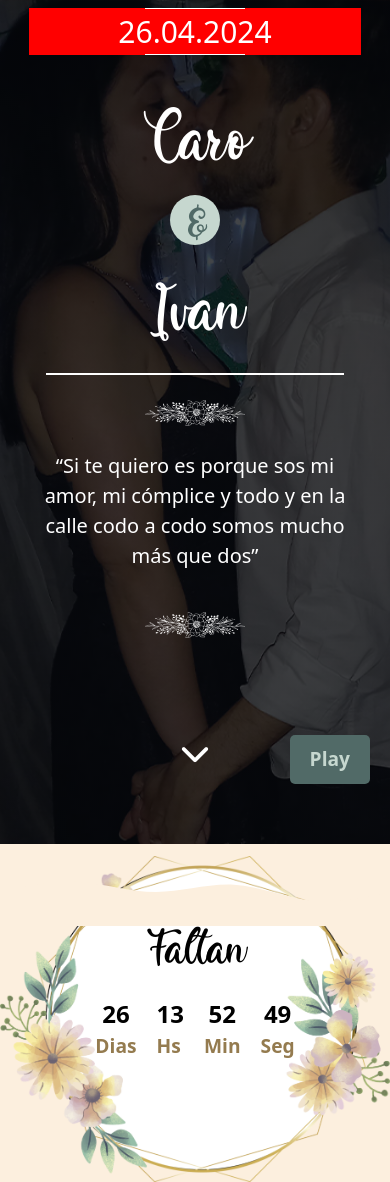
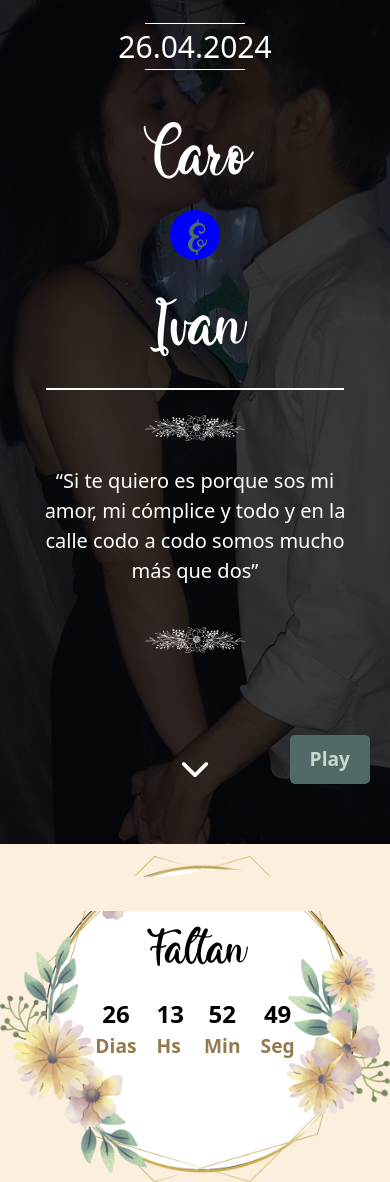
Before and after one commit to alexabalo/invitacionCasamiento, a plain HTML site: page index.html in a window 390 px wide. Shown: the top 1182 px of the page. Drawn offline with nearby package versions, Linux system fonts and the light colour scheme; files whose address does not match are found by name.

Commit message:
Update stylecelugrande.css

```diff
--- a/stylecelugrande.css
+++ b/stylecelugrande.css
@@ -1,7 +1,8 @@
 
 /*...................................................................MAX WIDTH 767.............................................*/
-@media only screen and (min-width: 320px) and (max-width: 768px) {
 
+@media only screen and (max-width: 768px)
+ {
 
 
 
@@ -18,7 +19,6 @@
     flex-direction: column;
     align-items: center;
     margin-bottom: 20px;
-    background-color: red;
 
     /* Reducir el tamaño de la fuente para la fecha */
   }
@@ -36,7 +36,7 @@
     position: relative;
     top: 0;
     bottom: 0;
-    margin-top: 50px;
+    margin-top: 20px;
   }
 
   span.amper {
@@ -44,11 +44,13 @@
     width: 50px;
     height: 50px;
     font-size: 80px;
+    background-color: blue;
   }
 
   .line {
     width: 90%;
     /* Reducir el ancho de la línea */
+
   }
 
   .flores img {
```
